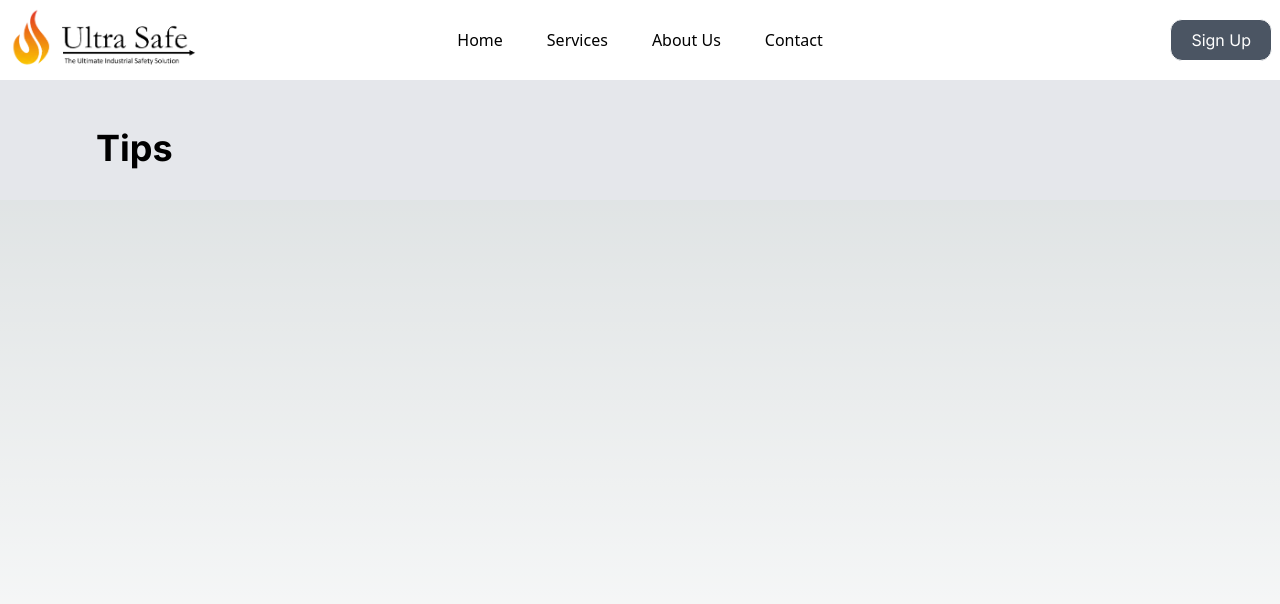
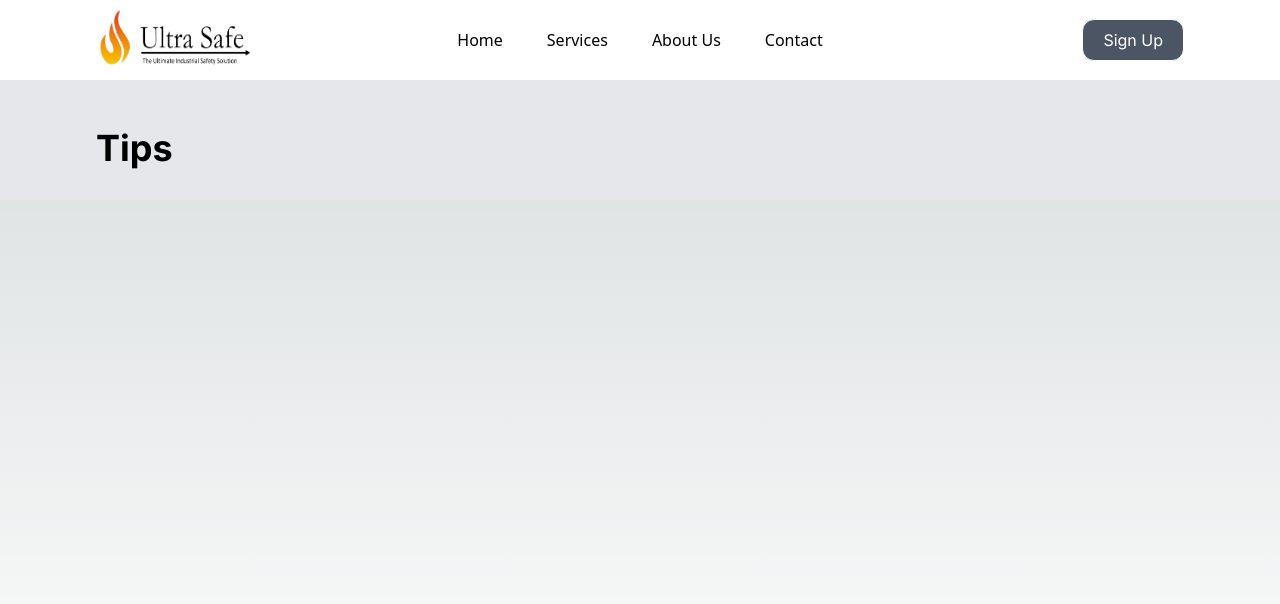
Before and after one commit to RishabhSinha02/ultra-safe, a Next.js app: page /tip in a window 1280 px wide. Shown: the top 604 px of the page. Built offline with nearby package versions, Linux system fonts and the light colour scheme.

Commit message:
Padding in navbar

```diff
--- a/src/app/components/navbar.js
+++ b/src/app/components/navbar.js
@@ -1,6 +1,6 @@
 const Navbar = () => {
   return (
-    <div className="navbar bg-base-100">
+    <div className="navbar px-24 bg-base-100">
       <div className="navbar-start">
         <div className="dropdown">
           <div tabIndex={0} role="button" className="btn btn-ghost lg:hidden">
```
